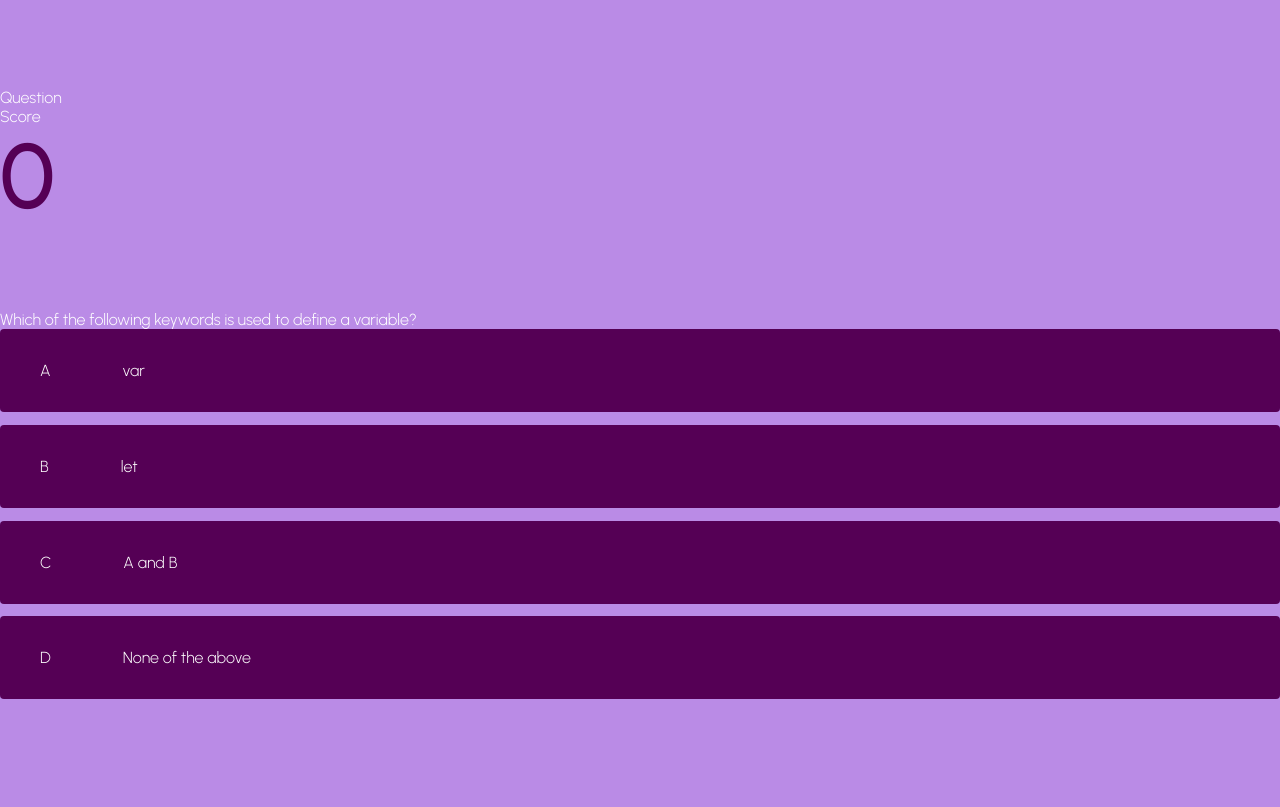
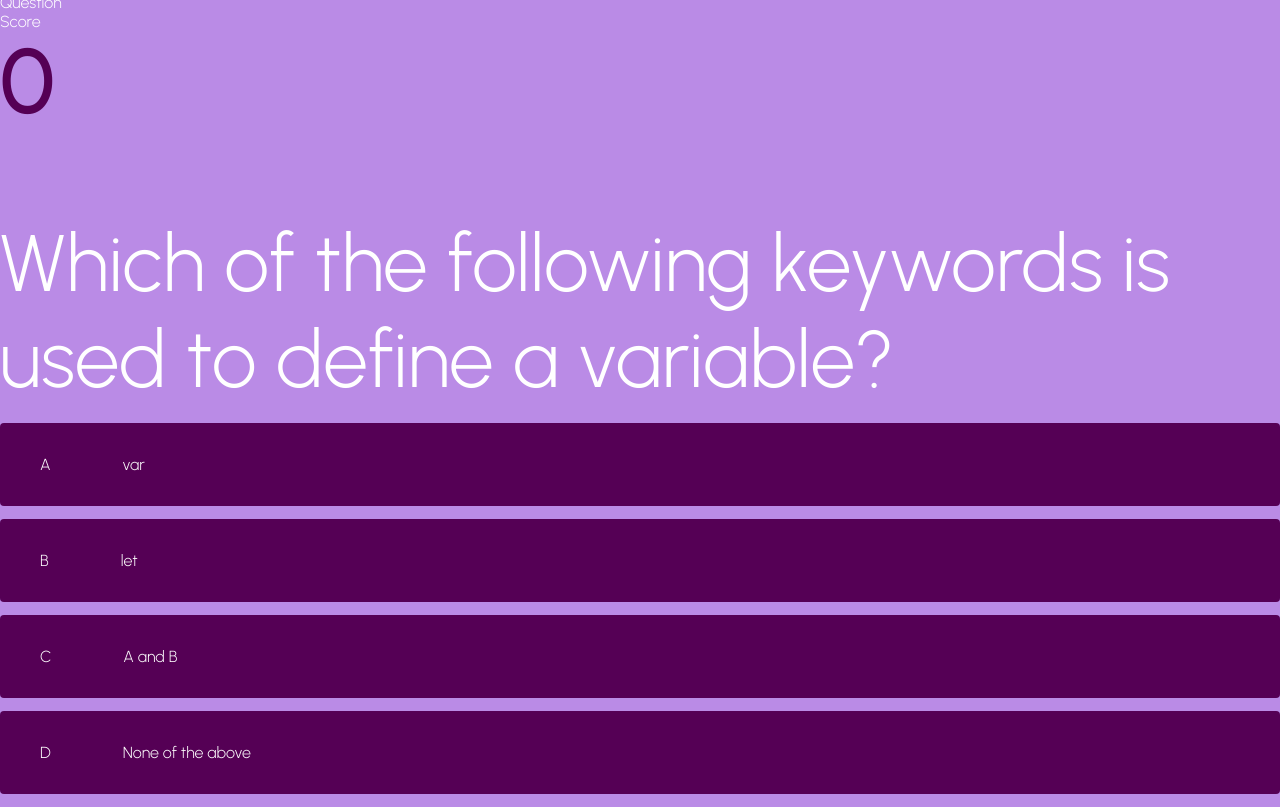
Before and after one commit to sarahxomargaret/Javascript-Quiz, a plain HTML site: page game.html in a window 1280 px wide. Drawn offline with Linux system fonts and the light colour scheme.

Commit message:
made question font size bigger

```diff
--- a/assets/game.css
+++ b/assets/game.css
@@ -29,3 +29,8 @@ body {
     padding: 2rem;
     width: 100%;
 }
+
+.question {
+    font-size: 5rem;
+    padding-bottom: 1rem;
+}
--- a/game.html
+++ b/game.html
@@ -26,7 +26,7 @@
             <h1 class="score">
                 0
             </h1>
-            <div id="question">Which of the following keywords is used to define a variable?</div>
+            <div class="question">Which of the following keywords is used to define a variable?</div>
             <div class="choice-container">
                 <p class="choice-title">A</p>
                 <p class="choice-text" data-number="1">var</p>
```
